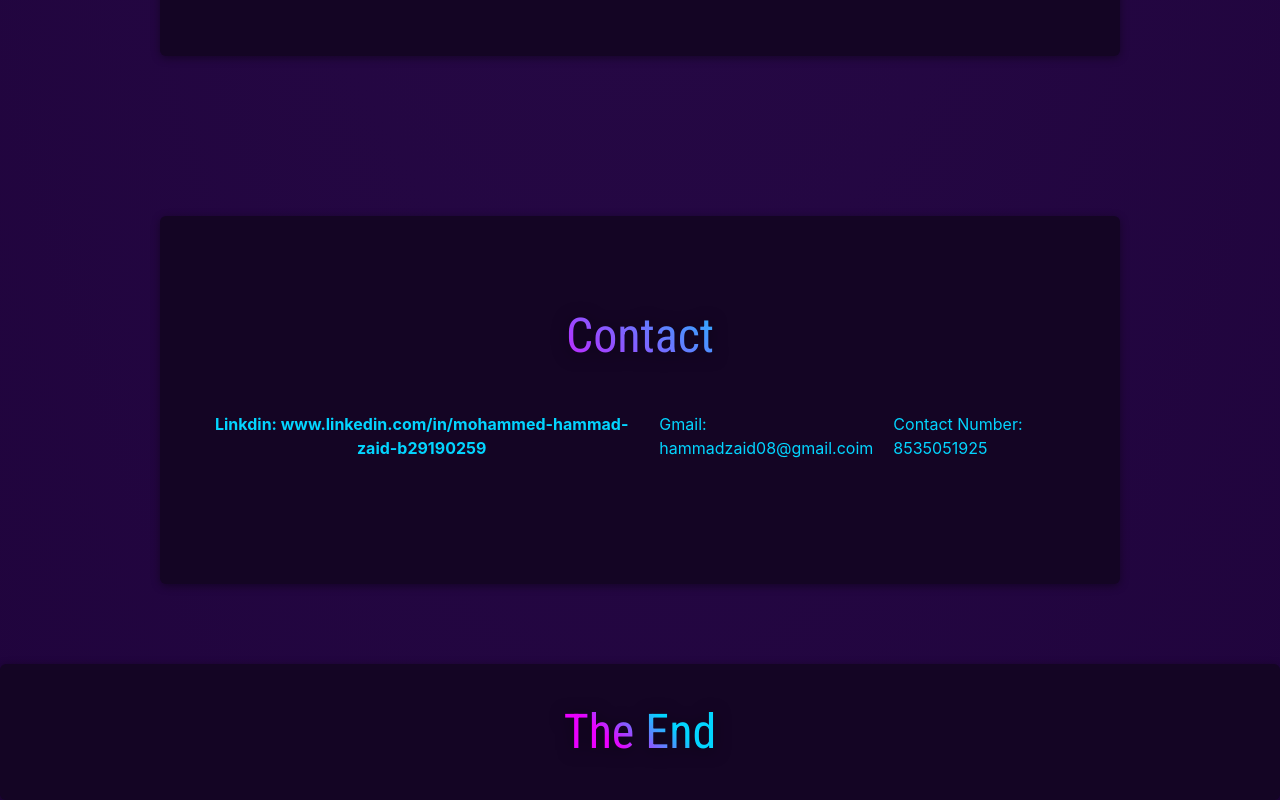
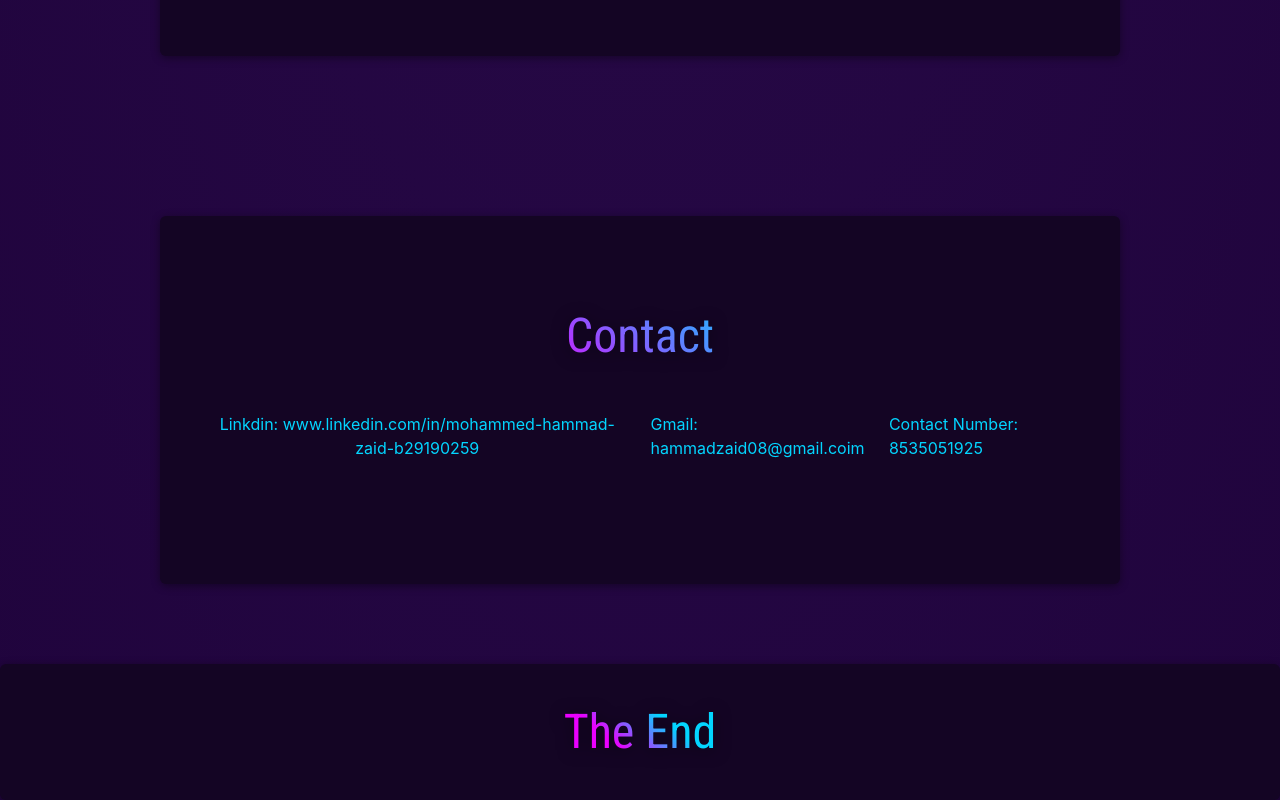
Before and after one commit to Zaid08/portfolio-app, a React (Create React App) app: page / in a window 1280 px wide. Shown: the part 2474-3274 px from the top of the page. Built offline with nearby package versions, Linux system fonts and the light colour scheme.

Commit message:
change color

```diff
--- a/src/components/Contact/Contact.js
+++ b/src/components/Contact/Contact.js
@@ -13,7 +13,7 @@ export default function Contact() {
                    href=
 "https://www.linkedin.com/in/mohammed-hammad-zaid-b29190259/">
 
-                    <span className="font-bold">
+                    <span>
                     Linkdin: www.linkedin.com/in/mohammed-hammad-zaid-b29190259
                     </span>
                 </a>
```
